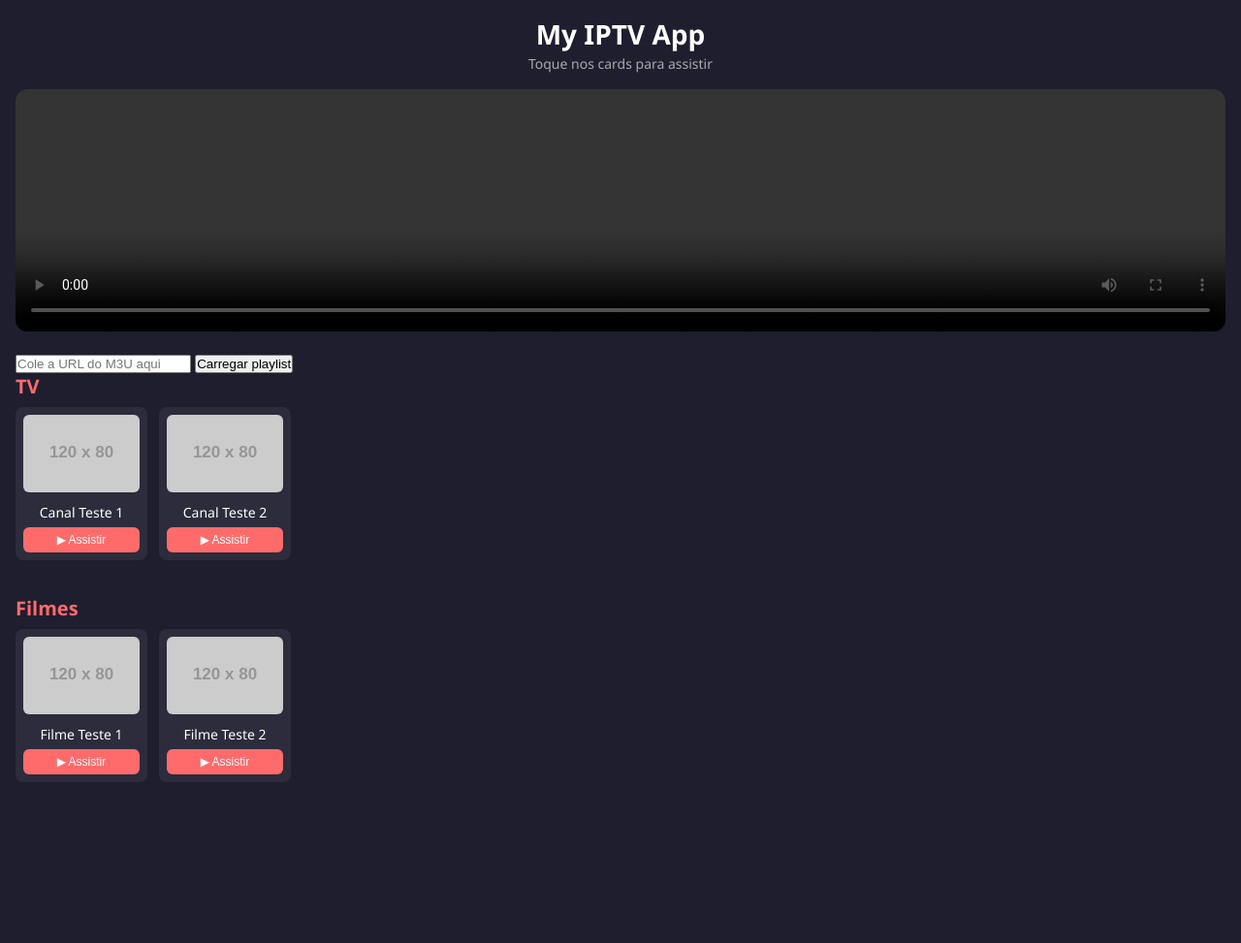
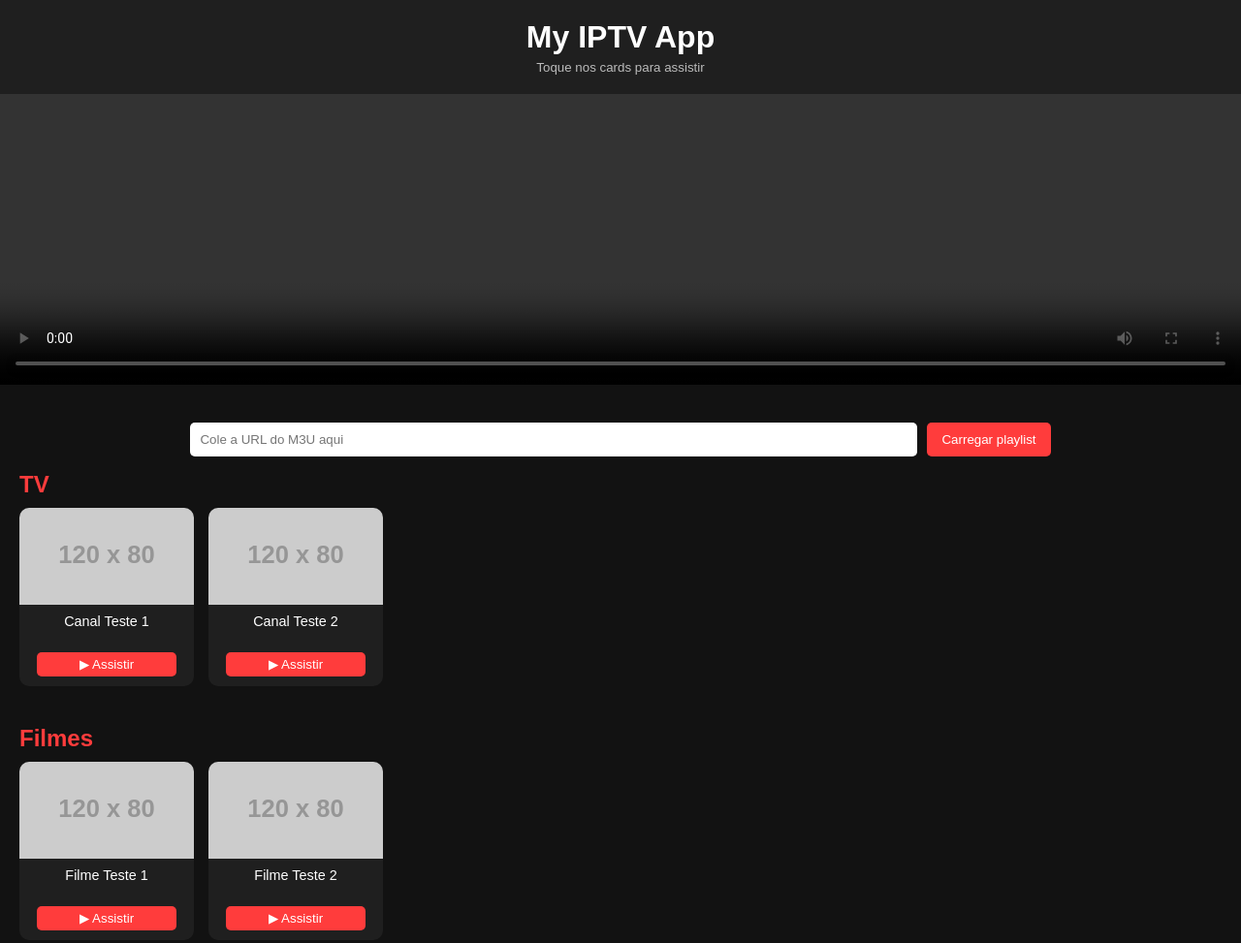
Before and after one commit to danielstos07/Next-IPTV, a plain HTML site: page index.html in a window 1280 px wide. Shown: the whole page at 97% size. Before the commit the page ends 859 px from the top, so only its background shows below. Drawn offline with nearby package versions, Linux system fonts and the light colour scheme; placeholder pictures from the web are drawn by us.

Commit message:
Atualizar o style.css

```diff
--- a/style.css
+++ b/style.css
@@ -1,114 +1,35 @@
 /* Reset básico */
-* {
-  margin: 0;
-  padding: 0;
-  box-sizing: border-box;
-}
+* { margin:0; padding:0; box-sizing:border-box; font-family: sans-serif; }
+body { background:#121212; color:#fff; }
 
-body {
-  font-family: 'Segoe UI', 'Roboto', sans-serif;
-  background: #1e1e2f;
-  color: #fff;
-  padding: 16px;
-}
+/* Header */
+header { padding:20px; text-align:center; background:#1f1f1f; }
+header h1 { font-size:2em; }
+header small { display:block; margin-top:5px; color:#bbb; }
 
-header {
-  text-align: center;
-  margin-bottom: 16px;
-}
+/* Input M3U */
+.m3uInputContainer { display:flex; justify-content:center; padding:15px; gap:10px; }
+.m3uInputContainer input { width:60%; padding:10px; border-radius:5px; border:none; outline:none; }
+.m3uInputContainer button { padding:10px 15px; border:none; border-radius:5px; background:#ff3c3c; color:#fff; cursor:pointer; }
 
-header h1 {
-  font-size: 28px;
-}
+/* Video */
+video { width:100%; max-height:300px; background:#000; margin-bottom:20px; }
 
-header small {
-  font-size: 14px;
-  color: #aaa;
-}
+/* Categoria */
+.categorySection { margin-bottom:30px; padding:0 20px; }
+.categorySection h2 { font-size:1.5em; margin-bottom:10px; color:#ff3c3c; }
 
-/* Player de vídeo */
-video {
-  width: 100%;
-  max-height: 250px;
-  border-radius: 12px;
-  margin-bottom: 16px;
-  background: #000;
-}
+/* Scroll horizontal dos cards */
+.category { display:flex; overflow-x:auto; gap:15px; padding-bottom:10px; scroll-behavior:smooth; }
+.category::-webkit-scrollbar { height:8px; }
+.category::-webkit-scrollbar-thumb { background:#ff3c3c; border-radius:4px; }
 
-/* Seções de categoria */
-.categorySection {
-  margin-bottom: 24px;
-}
+/* Card */
+.card { flex:0 0 180px; background:#1f1f1f; border-radius:10px; overflow:hidden; text-align:center; transition: transform 0.2s; }
+.card:hover { transform: scale(1.05); }
+.card img { width:100%; height:100px; object-fit:cover; }
+.cardName { padding:5px; font-size:0.9em; height:40px; overflow:hidden; }
 
-.categorySection h2 {
-  margin-bottom: 8px;
-  font-size: 20px;
-  color: #ff6b6b;
-}
-
-/* Container horizontal scroll */
-.category {
-  display: flex;
-  overflow-x: auto;
-  gap: 12px;
-  padding-bottom: 12px;
-}
-
-/* Cards de canal/filme */
-.card {
-  min-width: 120px;
-  background: #2c2c3c;
-  border-radius: 8px;
-  text-align: center;
-  padding: 8px;
-  flex-shrink: 0;
-  transition: transform 0.2s;
-}
-
-.card:hover {
-  transform: scale(1.05);
-}
-
-.card img {
-  width: 100%;
-  border-radius: 6px;
-  margin-bottom: 6px;
-}
-
-.cardName {
-  font-size: 14px;
-  margin-bottom: 6px;
-  white-space: nowrap;
-  overflow: hidden;
-  text-overflow: ellipsis;
-}
-
-.card button {
-  background-color: #ff6b6b;
-  color: #fff;
-  border: none;
-  border-radius: 6px;
-  padding: 6px;
-  font-size: 12px;
-  cursor: pointer;
-  width: 100%;
-  transition: background 0.2s;
-}
-
-.card button:hover {
-  background-color: #ff4c4c;
-}
-
-/* Scrollbar estilizado */
-.category::-webkit-scrollbar {
-  height: 6px;
-}
-
-.category::-webkit-scrollbar-track {
-  background: #1e1e2f;
-}
-
-.category::-webkit-scrollbar-thumb {
-  background: #ff6b6b;
-  border-radius: 3px;
-}
+/* Botão do card */
+.card button { margin:5px 0 10px 0; padding:5px 10px; background:#ff3c3c; border:none; border-radius:5px; color:#fff; cursor:pointer; width:80%; transition: 0.2s; }
+.card button:hover { background:#ff1f1f; }
```
